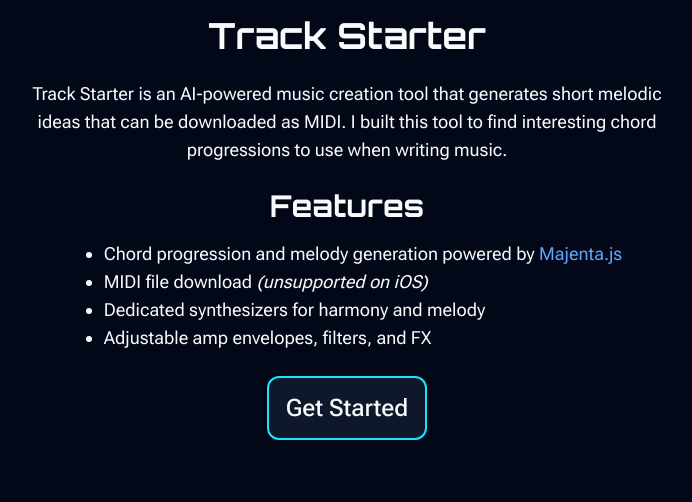
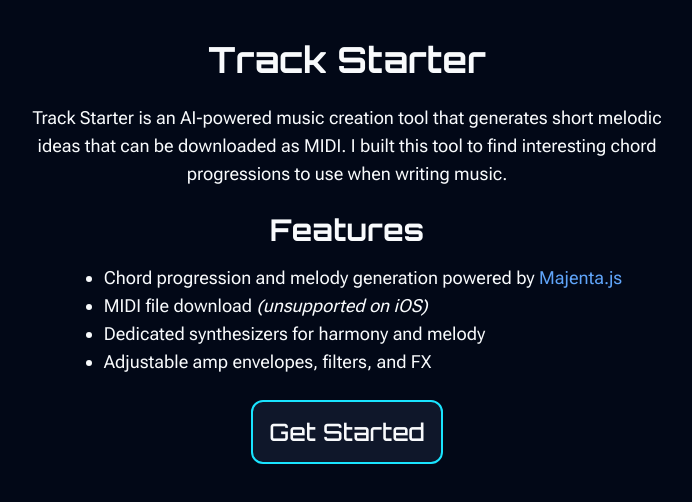
Before and after one commit to steve-mackinnon/trackstarter, a Next.js app: page / in a window 1280 px wide. Shown: the top 502 px of the page, without its empty margins (293-985 px from the left). Built offline with nearby package versions, Linux system fonts and the light colour scheme.

Commit message:
Use Orbitron as the global font

```diff
--- a/src/app/layout.tsx
+++ b/src/app/layout.tsx
@@ -1,17 +1,30 @@
 "use strict";
 
 import { ThemeProvider } from "components/ThemeProvider";
-import type { Metadata } from "next";
-import { Inter } from "next/font/google";
+import { Metadata } from "next";
+import { Orbitron } from "next/font/google";
 import "./globals.css";
 
-const inter = Inter({ subsets: ["latin"] });
+const orbitron = Orbitron({ subsets: ["latin"] });
 
 export const metadata: Metadata = {
-  title: "Create Next App",
-  description: "Generated by create next app",
+  title: "Track Starter",
+  applicationName: "Track Starter",
+  description:
+    "Music creation tool that generates short melodic ideas you can download as MIDI to inspire your next song.",
+  keywords: [
+    "music",
+    "production",
+    "ai",
+    "gen",
+    "midi",
+    "generative",
+    "synthesizer",
+    "webaudio",
+    "audio",
+    "electronic",
+  ],
 };
-
 export default function RootLayout({
   children,
 }: Readonly<{
@@ -19,7 +32,7 @@ export default function RootLayout({
 }>) {
   return (
     <html lang="en">
-      <body className={inter.className}>
+      <body className={`${orbitron.className} antialiased`}>
         <ThemeProvider attribute="class" defaultTheme="dark">
           {children}
         </ThemeProvider>
--- a/src/app/page.tsx
+++ b/src/app/page.tsx
@@ -1,55 +1,29 @@
 import { Button } from "common/components/ui/button";
 import { cn } from "common/utils";
-import type { Metadata } from "next";
-import { Orbitron, Roboto_Flex } from "next/font/google";
+import { Roboto_Flex } from "next/font/google";
 import Link from "next/link";
 
-const orbitron = Orbitron({ subsets: ["latin"] });
 const roboto = Roboto_Flex({ subsets: ["latin"] });
-
-export const metadata: Metadata = {
-  title: "Track Starter",
-  applicationName: "Track Starter",
-  description:
-    "Music creation tool that generates short melodic ideas you can download as MIDI to inspire your next song.",
-  keywords: [
-    "music",
-    "production",
-    "ai",
-    "gen",
-    "midi",
-    "generative",
-    "synthesizer",
-    "webaudio",
-    "audio",
-    "electronic",
-  ],
-};
 
 export default function Home() {
   return (
-    <main
-      className={cn(
-        roboto.className,
-        "flex flex-col justify-center items-center gap-6 p-4 text-center",
-      )}
-    >
-      <h1 className={cn(orbitron.className, "text-4xl font-bold")}>
-        Track Starter
-      </h1>
-      <article className="max-w-2xl text-lg">
+    <main className="flex flex-col justify-center items-center gap-6 p-4 pt-10 text-center">
+      <h1 className="text-4xl font-bold">Track Starter</h1>
+      <article className={cn(roboto.className, "max-w-2xl text-lg")}>
         Track Starter is an AI-powered music creation tool that generates short
         melodic ideas that can be downloaded as MIDI. I built this tool to find
         interesting chord progressions to use when writing music.
       </article>
       <section aria-labelledby="features-heading">
-        <h2
-          className={cn(orbitron.className, "text-3xl font-bold")}
-          id="features-heading"
-        >
+        <h2 className="text-3xl font-bold" id="features-heading">
           Features
         </h2>
-        <ul className="list-disc text-left pl-8 pt-4 text-lg">
+        <ul
+          className={cn(
+            `${roboto.className} antialiased`,
+            "list-disc text-left pl-8 pt-4 text-lg",
+          )}
+        >
           <li>
             Chord progression and melody generation powered by
             <span> </span>
@@ -71,7 +45,7 @@ export default function Home() {
       <Link href={"/workstation"}>
         <Button
           variant={"outline"}
-          className="bg-slate-900 border-2 text-2xl w-40 h-16 rounded-xl"
+          className="bg-slate-900 border-2 text-2xl w-48 h-16 rounded-xl"
           style={{
             borderColor: "var(--harmony-border-active)",
           }}
```
